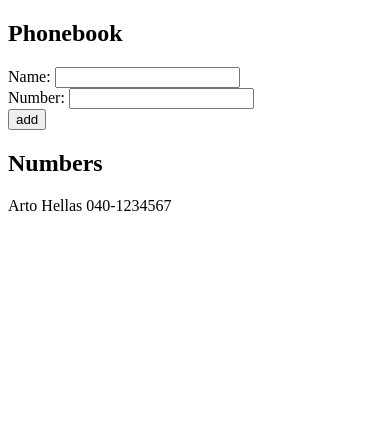
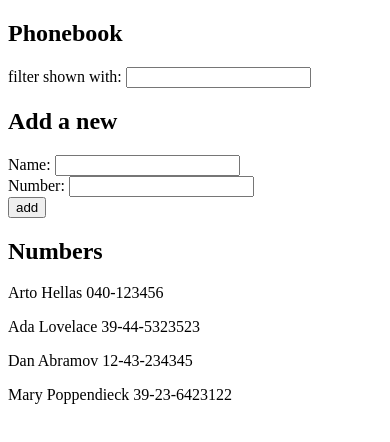
Before and after one commit to CKGHarju/fso-part2, a React (Create React App) app in the folder phonebook/: page / in a window 390 px wide. Shown: the top 442 px of the page. Built offline with nearby package versions, Linux system fonts and the light colour scheme; the HTML template or start-up script is replaced by a standard one.

Commit message:
2.9 phonebook

```diff
--- a/phonebook/src/App.js
+++ b/phonebook/src/App.js
@@ -1,11 +1,15 @@
 import React, { useState } from 'react'
 
 const App = () => {
-  const [ persons, setPersons ] = useState([
-    { name: 'Arto Hellas', number: '040-1234567' }
-  ])
+  const [ filter, setFilter ] = useState('')
   const [ newName, setNewName ] = useState('')
   const [ newNumber, setNewNumber ] = useState('')
+  const [ persons, setPersons ] = useState([
+    { name: 'Arto Hellas', number: '040-123456' },
+    { name: 'Ada Lovelace', number: '39-44-5323523' },
+    { name: 'Dan Abramov', number: '12-43-234345' },
+    { name: 'Mary Poppendieck', number: '39-23-6423122' }
+  ])
 
   const styles = {
     label: { display: 'block' }
@@ -28,10 +32,16 @@ const App = () => {
     <p>{person.name} {person.number}</p>
   )
 
+  const personsToShow = filter ? persons.filter(person => person.name.toLowerCase().includes(filter.toLowerCase(), 0)): persons
+
   return (
     <div>
       <h2>Phonebook</h2>
+      <label htmlFor="filter" style={styles.label}>
+        filter shown with: <input type='text' id='filter' value={filter} onChange={e => setFilter(e.target.value)}/>
+      </label>
       <form onSubmit={handleSubmit}>
+        <h2>Add a new</h2>
         <label htmlFor="name" style={styles.label}>
           Name: <input type='text' id='name' value={newName} onChange={e => setNewName(e.target.value)}/>
         </label>
@@ -47,7 +57,7 @@ const App = () => {
       </form>
       <h2>Numbers</h2>
       <div>
-        {persons.map(person => <Person key={person.name} person={person}/>)}
+        {personsToShow.map(person => <Person key={person.name} person={person}/>)}
       </div>
     </div>
   )
```
